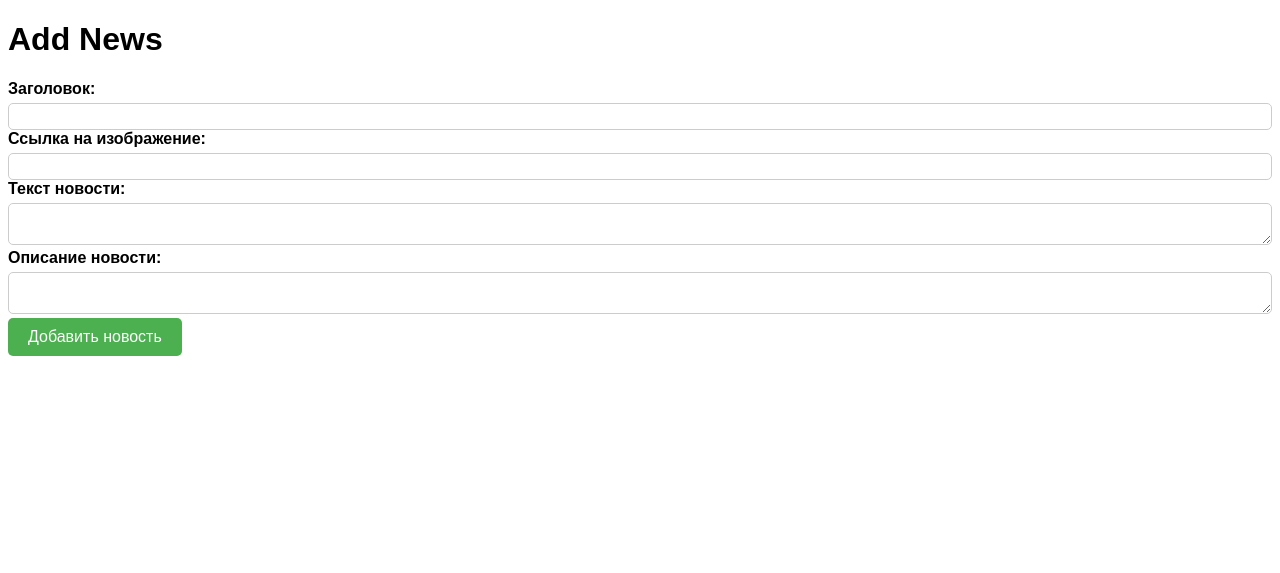
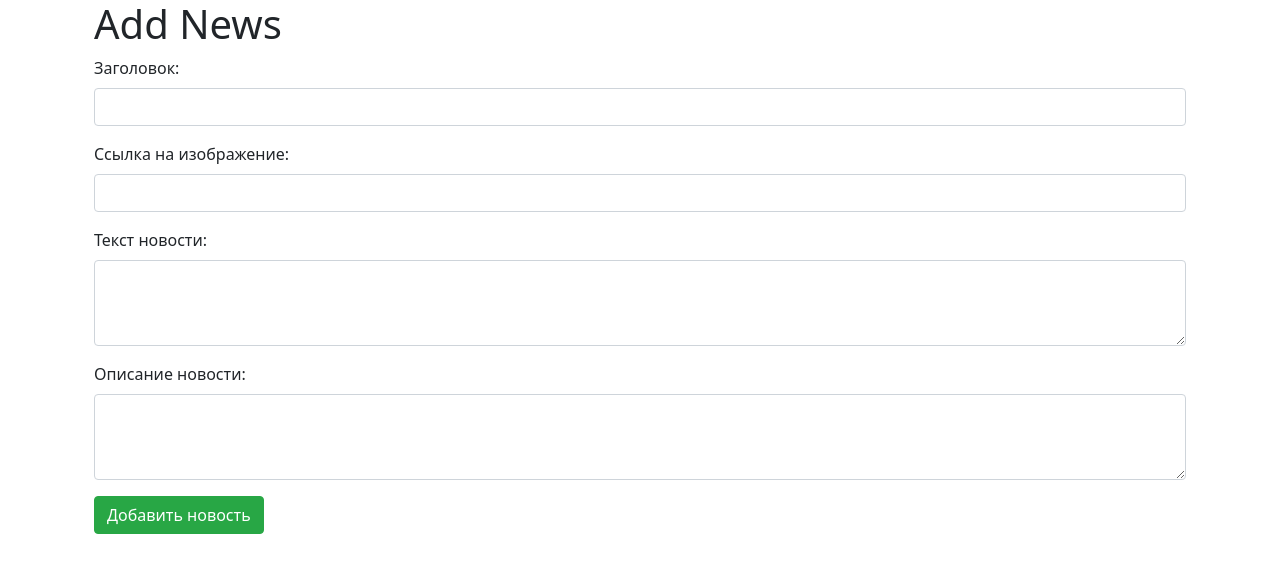
Before and after one commit to Tiesto95/flask_allgame, a Flask app: page /add_news in a window 1280 px wide. Shown: the top 573 px of the page. Run offline with Flask 2, Linux system fonts and the light colour scheme; some libraries are stand-ins or nearby versions.

Commit message:
chenge news

```diff
--- a/templates/add_news.html
+++ b/templates/add_news.html
@@ -1,55 +1,29 @@
-<!DOCTYPE html>
-<html>
-  <head>
-    <meta charset="UTF-8">
-    <title>Добавление новости</title>
-    <style>
-      body {
-        font-family: Arial, sans-serif;
-      }
-      label {
-        display: block;
-        margin-bottom: 5px;
-        font-weight: bold;
-      }
-      input[type="text"],
-      textarea {
-        padding: 5px;
-        border-radius: 5px;
-        border: 1px solid #ccc;
-        width: 100%;
-        box-sizing: border-box;
-      }
-      input[type="submit"] {
-        background-color: #4CAF50;
-        color: white;
-        padding: 10px 20px;
-        border-radius: 5px;
-        border: none;
-        cursor: pointer;
-        font-size: 16px;
-      }
-      input[type="submit"]:hover {
-        background-color: #3e8e41;
-      }
-    </style>
-  </head>
-  <body>
-    <h1>Add News</h1>
+{% extends 'header.html' %}
+
+{% block content%}
+<div class="container px-4">
+ <h1>Add News</h1>
     <form action="/add_news" method="POST">
-      <label for="title">Заголовок:</label>
-      <input type="text" id="title" name="title" required>
-      <br>
-      <label for="img">Ссылка на изображение:</label>
-      <input type="text" id="img" name="img" required>
-      <br>
-      <label for="text">Текст новости:</label>
-      <textarea id="text" name="text"></textarea>
-      <br>
-      <label for="descr">Описание новости:</label>
-      <textarea id="descr" name="descr"></textarea>
-      <br>
-      <input type="submit" value="Добавить новость">
+        <div class="mb-3">
+      <label for="title" class="form-label">Заголовок:</label>
+      <input type="text" class="form-control" id="title" name="title" required>
+        </div>
+        <div class="mb-3">
+      <label for="img" class="form-label">Ссылка на изображение:</label>
+      <input type="text" class="form-control" id="img" name="img" required>
+        </div>
+        <div class="mb-3">
+      <label for="text" class="form-label">Текст новости:</label>
+      <textarea class="form-control"  rows="3" name="text"></textarea>
+        </div>
+        <div class="mb-3">
+      <label for="descr" class="form-label">Описание новости:</label>
+      <textarea class="form-control" rows="3" name="descr"></textarea>
+        </div>
+        <div class="mb-3">
+      <input type="submit" class="btn btn-success" value="Добавить новость">
+        </div>
+
     </form>
-  </body>
-</html>
+ </div>
+{% endblock %}
--- /dev/null
+++ b/templates/header.html
@@ -0,0 +1,17 @@
+<!doctype html>
+<html lang="en">
+  <head>
+    <meta charset="utf-8">
+    <meta name="viewport" content="width=device-width, initial-scale=1">
+    <link rel="stylesheet" href="https://stackpath.bootstrapcdn.com/bootstrap/5.0.0-alpha1/css/bootstrap.min.css" integrity="sha384-r4NyP46KrjDleawBgD5tp8Y7UzmLA05oM1iAEQ17CSuDqnUK2+k9luXQOfXJCJ4I" crossorigin="anonymous">
+    <script src="https://cdn.jsdelivr.net/npm/popper.js@1.16.0/dist/umd/popper.min.js" integrity="sha384-Q6E9RHvbIyZFJoft+2mJbHaEWldlvI9IOYy5n3zV9zzTtmI3UksdQRVvoxMfooAo" crossorigin="anonymous"></script>
+    <script src="https://stackpath.bootstrapcdn.com/bootstrap/5.0.0-alpha1/js/bootstrap.min.js" integrity="sha384-oesi62hOLfzrys4LxRF63OJCXdXDipiYWBnvTl9Y9/TRlw5xlKIEHpNyvvDShgf/" crossorigin="anonymous"></script>
+
+    <title>Hello, world!</title>
+  </head>
+
+<body>
+{% block content %}
+{% endblock %}
+</body>
+</html>
```
Also changed, not shown: models/models_db.py (+7 -0 lines), templates/cat_html.html (+4 -10 lines).
